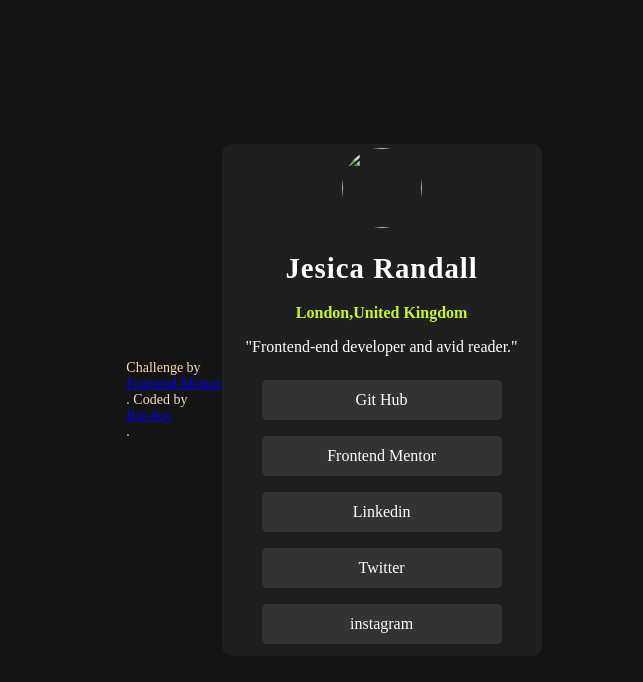
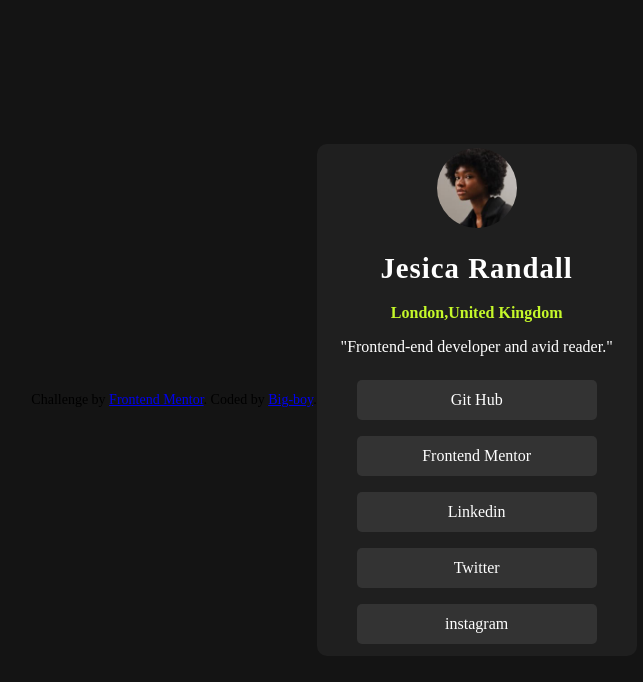
Before and after one commit to bigteslaboy/social-media-page, a plain HTML site: page index.html in a window 1280 px wide. Shown: the whole page, without its empty margins (306-949 px from the left). Drawn offline with Linux system fonts and the light colour scheme.

Commit message:
Add files via upload

```diff
--- a/index.html
+++ b/index.html
@@ -22,7 +22,7 @@
  <div class="container">
   <div class="container-wrapper">
   <div class="content">
-    <img src="assets/images/avatar-jessica.jpeg" alt="">
+    <img src="avatar-jessica.jpeg" alt="">
     <h1>Jesica Randall</h1>
     <h3>London,United Kingdom</h3>
     <p>"Frontend-end developer and avid reader."</p>
--- a/style.css
+++ b/style.css
@@ -68,9 +68,7 @@ body{
     margin: .5rem;
 }
 .attribution{
-    display: flex;
-    flex-direction: column;
-    color: wheat;
+
 }
 
 @media (max-width: 600px){
```
Also changed, not shown: avatar-jessica.jpeg (added).
